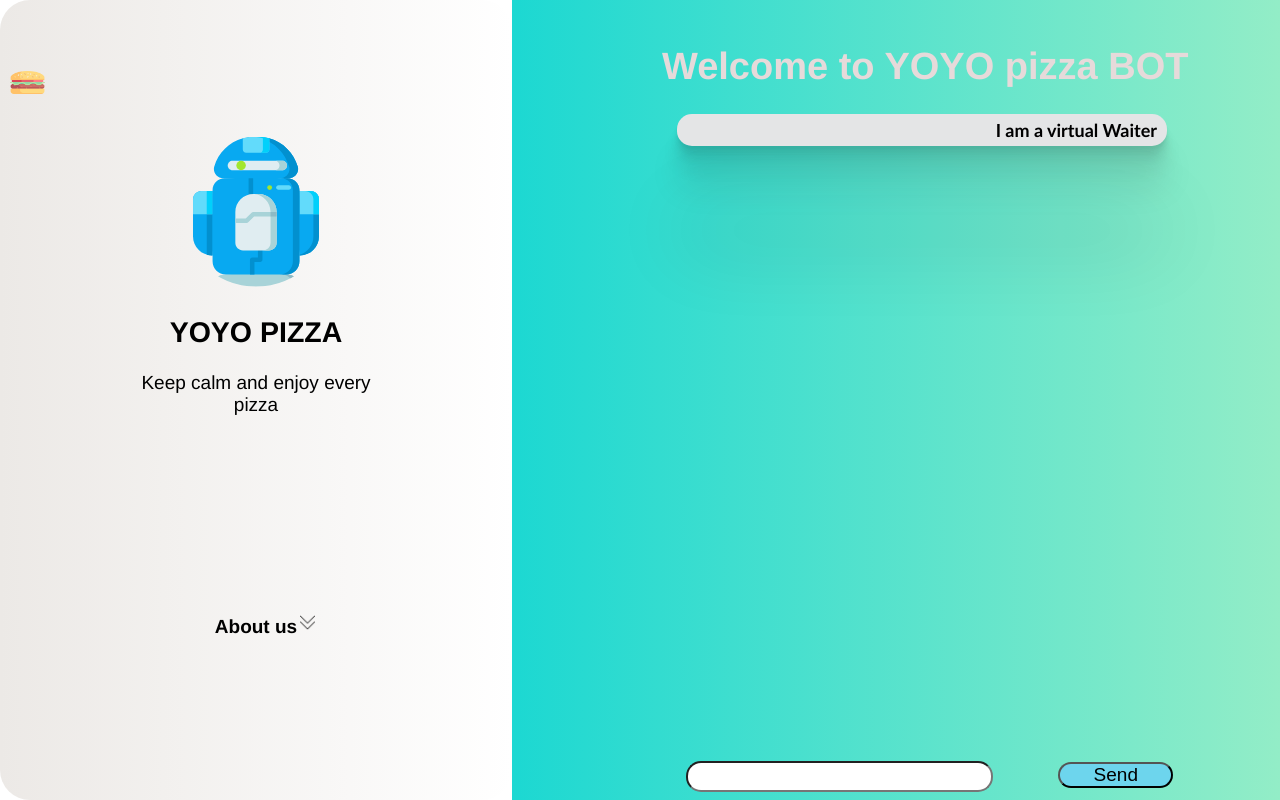
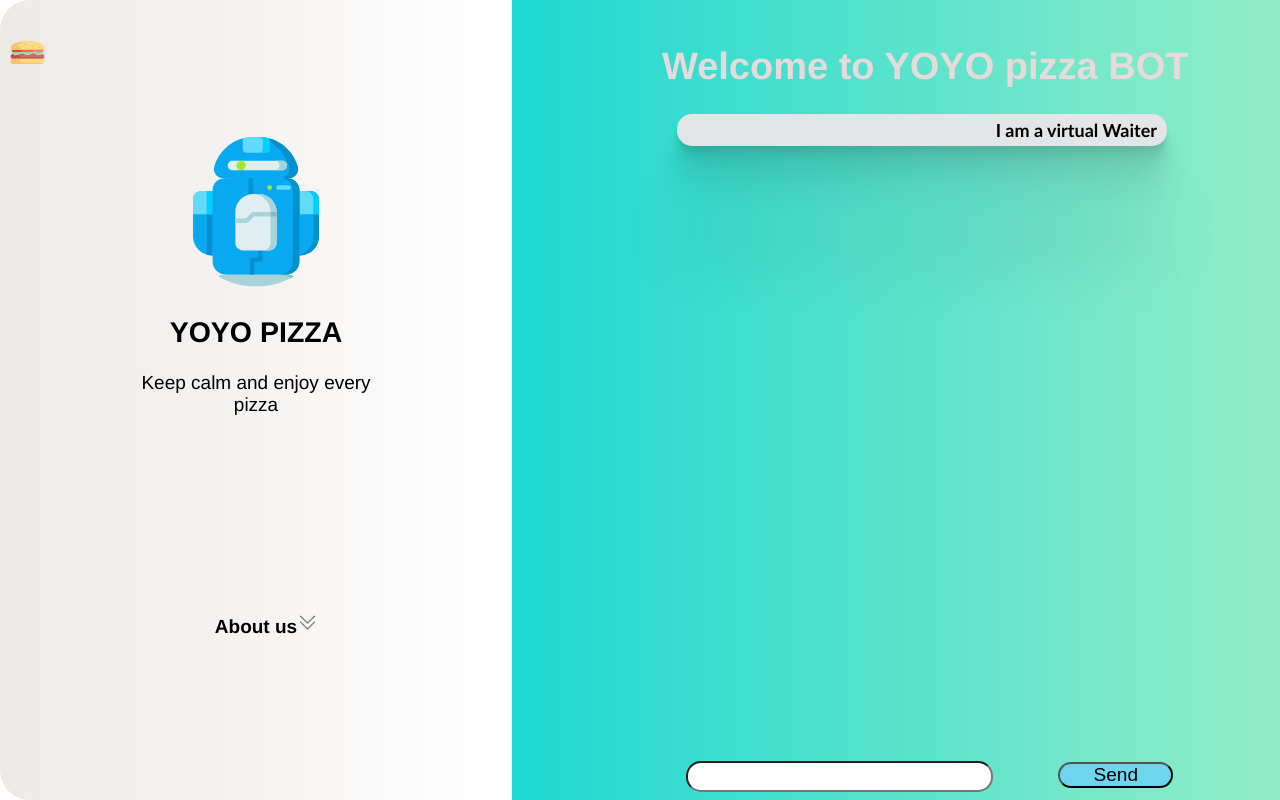
Before and after one commit to udayakumaran/YOYO-pizza-BOT, a website: page index.html in a window 1280 px wide. Drawn offline with nearby package versions, Linux system fonts and the light colour scheme; no server answers.

Commit message:
third commit

```diff
--- a/index.html
+++ b/index.html
@@ -185,7 +185,7 @@
 
   <body>
     <div class="split left">
-      <img src="f.png" style="width: 35px;height: 30; margin-left: 10px; margin-bottom: 530px;;" alt="Avatar woman">
+      <img src="f.png" style="width: 35px;height: 30; margin-left: 10px; margin-bottom: 560px;;" alt="Avatar woman">
       <div class="centered">
         <img src="android.svg" alt="">
 
```
